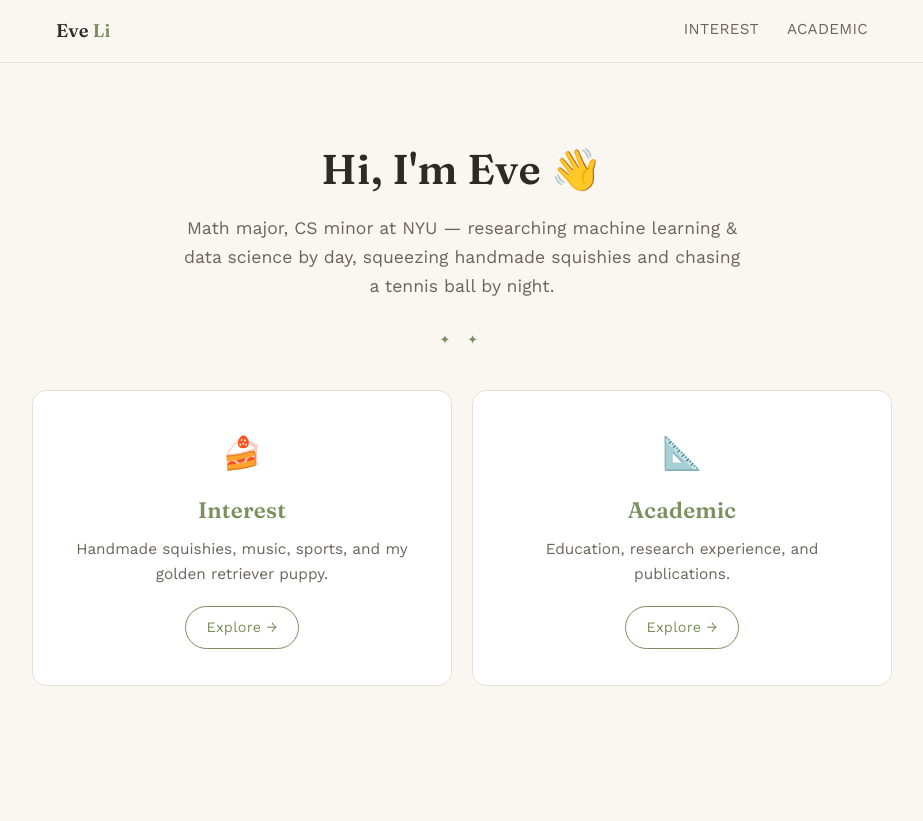
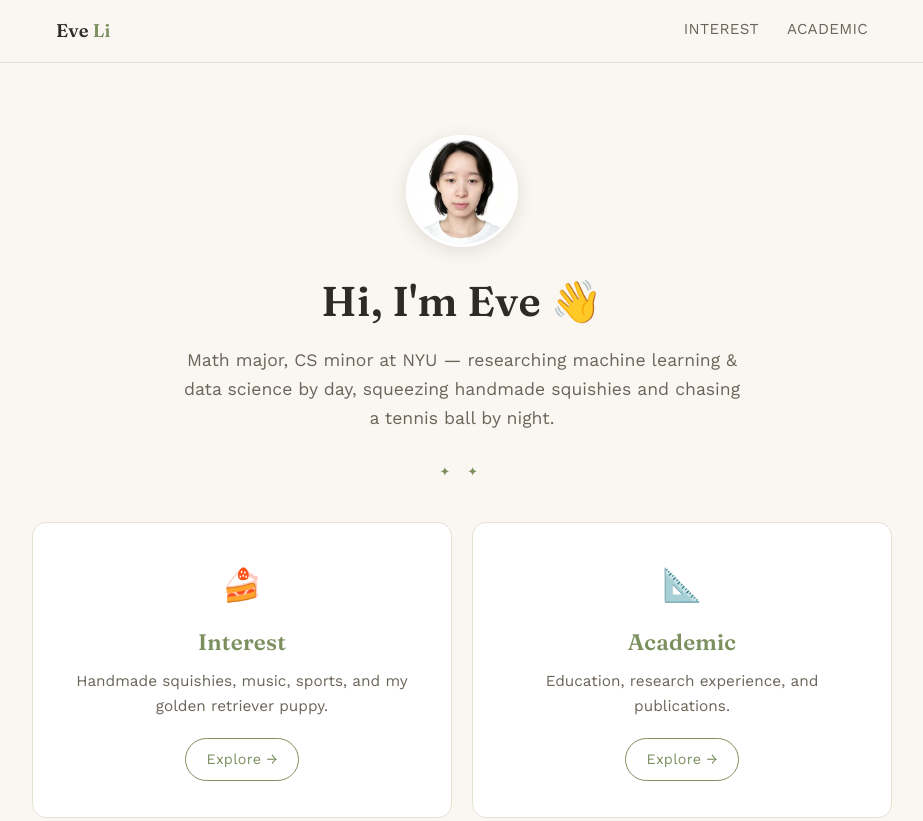
Before and after one commit to eve123xy/eveli-website, a plain HTML site: page index.html in a window 1280 px wide. Shown: the top 821 px of the page, without its empty margins (178-1101 px from the left). Drawn offline with nearby package versions, Linux system fonts and the light colour scheme.

Commit message:
Add profile photo to landing page

```diff
--- a/css/style.css
+++ b/css/style.css
@@ -90,6 +90,16 @@ img, video { max-width: 100%; display: block; }
 .hero {
   padding: 72px 0 40px;
   text-align: center;
+}
+
+.avatar {
+  width: 112px;
+  height: 112px;
+  border-radius: 50%;
+  object-fit: cover;
+  margin: 0 auto 20px;
+  border: 3px solid #fff;
+  box-shadow: 0 4px 18px rgba(44, 40, 30, 0.12);
 }
 
 .hero h1 {
--- a/index.html
+++ b/index.html
@@ -24,6 +24,7 @@
 
 <main>
   <section class="hero wrap">
+    <img class="avatar" src="assets/profile/profile.jpg" alt="Eve Li" />
     <h1>Hi, I'm Eve 👋</h1>
     <p class="tagline">
       Math major, CS minor at NYU — researching machine learning &amp; data science by day,
```
Also changed, not shown: assets/profile/profile.jpg (added).
